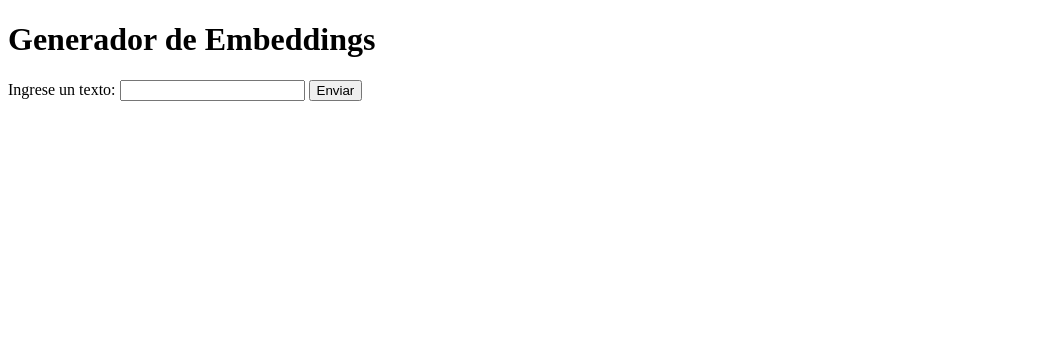
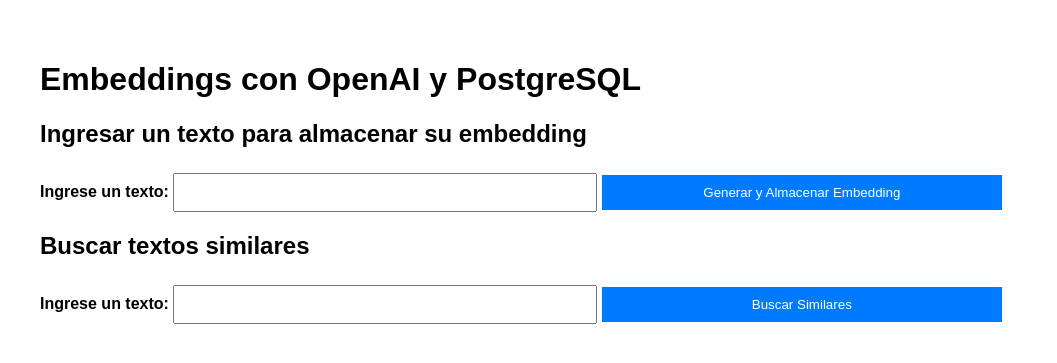
Before and after one commit to aj-cadenam/semantic-search-api, a Flask app: page / in a window 1280 px wide. Shown: the top 363 px of the page, without its empty margins (0-1057 px from the left). Run offline with Flask 3, Linux system fonts and the light colour scheme; some libraries are stand-ins or nearby versions.

Commit message:
DB Connection Established & Cosine Similarity Working

```diff
--- a/app.py
+++ b/app.py
@@ -7,9 +7,14 @@
 import psycopg2
 from psycopg2.extras import execute_values
 from psycopg2.extras import Json
+import numpy as np
 
-client = OpenAI(api_key=os.getenv("OPENAI_API_KEY"))
-import numpy as np
+
+api_key = os.getenv("OPENAI_API_KEY")  # Obtiene la clave de las variables de entorno
+if not api_key:
+    raise ValueError("La variable de entorno OPENAI_API_KEY no está configurada")
+
+client = OpenAI(api_key=api_key)
 
 app = Flask(__name__)
 
@@ -23,8 +28,10 @@
     "port": "5432",
 }
 
+
 def connect_db():
     return psycopg2.connect(**DB_PARAMS)
+
 
 def create_table():
     conn = connect_db()
@@ -35,20 +42,24 @@
 
     cursor.execute(
         """
-        CREATE TABLE IF NOT EXISTS vector_table (id bigserial PRIMARY KEY, embedding vector(1536));
+        CREATE TABLE IF NOT EXISTS vector_table (id bigserial PRIMARY KEY, keyword VARCHAR(100), embedding vector(1536));
 
         """
     )
     # Crear un índice para optimizar búsquedas de similitud con `pgvector`
-    cursor.execute("CREATE INDEX IF NOT EXISTS embedding_index ON vector_table USING ivfflat (embedding);")
+    cursor.execute(
+        "CREATE INDEX ON vector_table USING ivfflat (embedding vector_l2_ops) WITH (lists = 100);"
+    )
 
     conn.commit()
     cursor.close()
     conn.close()
 
+
 @app.route("/")
 def index():
     return render_template("index.html")
+
 
 @app.route("/get_embedding", methods=["POST"])
 def get_embedding():
@@ -72,9 +83,10 @@
     cursor = conn.cursor()
     cursor.execute(
         """
-        INSERT INTO vector_table (embedding) VALUES (%s)
+
+        INSERT INTO vector_table (keyword, embedding) VALUES (%s, %s::vector)
         """,
-        (embedding_vector,),
+        (prompt, embedding_vector),
     )
     conn.commit()
     cursor.close()
@@ -89,7 +101,7 @@
     Ruta que recibe un mensaje del usuario, genera su embedding y busca mensajes similares en PostgreSQL.
     """
     # Extraer el texto ingresado por el usuario en el formulario
-    prompt = request.form["prompt"]
+    prompt = request.form["prompt"] or request.form["predefined_prompt"]
 
     # Generar el embedding utilizando la API de OpenAI
     embedding_response = client.embeddings.create(
@@ -98,17 +110,28 @@
 
     # Extraer el embedding del resultado de la API
     embedding_vector = embedding_response.data[0].embedding
+    formatted_embedding = f"({','.join(map(str, embedding_vector))})"
 
     # Buscar mensajes similares en PostgreSQL
     conn = connect_db()
     cursor = conn.cursor()
+    # Convertir el embedding a formato PostgreSQL
+
+    formatted_embedding = f"[{','.join(map(str, embedding_vector))}]"
+
     cursor.execute(
         """
-        SELECT * FROM vector_table ORDER BY embedding <-> %s LIMIT 5;
-
-
+        SELECT keyword, 1 - (embedding <=> %s::vector) AS similarity
+        FROM vector_table
+        WHERE 1 - (embedding <=> %s::vector) >= 0.5
+        ORDER BY embedding <=> %s::vector
+        LIMIT 5;
         """,
-        (embedding_vector,),
+        (
+            formatted_embedding,
+            formatted_embedding,
+            formatted_embedding,
+        ),  # ✅ Pasar 3 valores correctos
     )
     results = cursor.fetchall()
     cursor.close()
--- a/docker-compose.yml
+++ b/docker-compose.yml
@@ -16,10 +16,13 @@
   backend:
     build: .
     container_name: flask-container
+    env_file:  # 🔹 Agregar esta línea
+      - .env
     environment:
       - DATABASE_URL=postgresql://postgres:1234@db:5432/embeddings
       - FLASK_ENV=development
       - FLASK_APP=app.py
+      - OPENAI_API ="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"
     ports:
       - "5000:5000"
     depends_on:
--- a/pyproject.toml
+++ b/pyproject.toml
@@ -17,6 +17,7 @@
 
 
 
+
 [build-system]
 requires = ["poetry-core>=2.0.0,<3.0.0"]
 build-backend = "poetry.core.masonry.api"
--- a/templates/index.html
+++ b/templates/index.html
@@ -3,22 +3,79 @@
 <head>
     <meta charset="UTF-8">
     <meta name="viewport" content="width=device-width, initial-scale=1.0">
-    <title>Generador de Embeddings</title>
+    <title>Generador de Embeddings </title>
+    <style>
+        body {
+            font-family: Arial, sans-serif;
+            margin: 20px;
+            padding: 20px;
+        }
+        form {
+            margin-bottom: 20px;
+        }
+        label {
+            font-weight: bold;
+        }
+        input, button {
+            margin-top: 5px;
+            padding: 10px;
+            width: 100%;
+            max-width: 400px;
+        }
+        button {
+            background-color: #007BFF;
+            color: white;
+            border: none;
+            cursor: pointer;
+        }
+        button:hover {
+            background-color: #0056b3;
+        }
+        ul {
+            list-style-type: none;
+            padding: 0;
+        }
+        li {
+            background: #f4f4f4;
+            margin: 5px 0;
+            padding: 10px;
+            border-radius: 5px;
+        }
+    </style>
 </head>
 <body>
-    <h1>Generador de Embeddings</h1>
 
-    <!-- Formulario para ingresar el texto -->
+    <h1>Embeddings con OpenAI y PostgreSQL</h1>
+
+    <!-- Formulario para almacenar un embedding -->
+    <h2>Ingresar un texto para almacenar su embedding</h2>
     <form action="/get_embedding" method="post">
         <label for="prompt">Ingrese un texto:</label>
         <input type="text" id="prompt" name="prompt" required>
-        <button type="submit">Enviar</button>
+        <button type="submit">Generar y Almacenar Embedding</button>
     </form>
 
-    <!-- Mostrar el resultado del embedding si está disponible -->
     {% if embedding %}
-        <h2>Embedding generado:</h2>
+        <h3>Embedding generado:</h3>
         <pre>{{ embedding }}</pre>
     {% endif %}
+
+    <!-- Formulario para buscar textos similares -->
+    <h2>Buscar textos similares</h2>
+    <form action="/get_similar" method="post">
+        <label for="search_prompt">Ingrese un texto:</label>
+        <input type="text" id="search_prompt" name="prompt" required>
+        <button type="submit">Buscar Similares</button>
+    </form>
+
+    {% if similar_texts %}
+        <h3>Resultados similares encontrados:</h3>
+        <ul>
+            {% for text in similar_texts %}
+                <li>{{ text }}</li>
+            {% endfor %}
+        </ul>
+    {% endif %}
+
 </body>
 </html>
```
Also changed, not shown: 1 other file.
